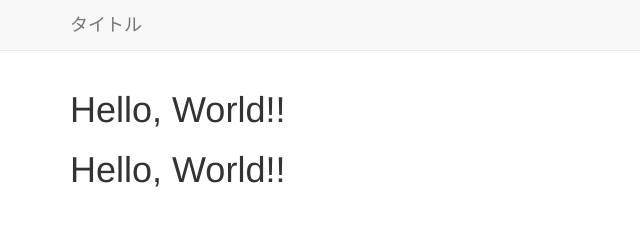
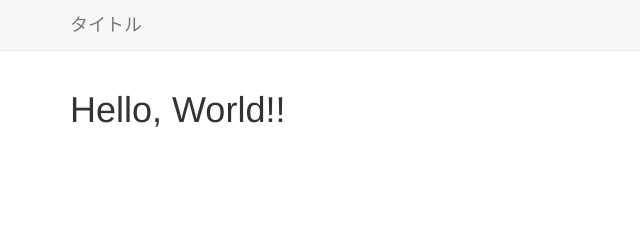
Before and after one commit to takaocs/homepage_from_github, a plain HTML site: page index.html in a window 1280 px wide. Shown: the whole page, without its empty margins (0-640 px from the left). Drawn offline with nearby package versions, Linux system fonts and the light colour scheme.

Commit message:
内容を修正しました

```diff
--- a/index.html
+++ b/index.html
@@ -23,7 +23,6 @@
         <div id="wrap">
             <div class="container">
                 <h1>Hello, World!!</h1>
-                <h1>Hello, World!!</h1>
             </div><!-- //.container -->
             <div id="push"><!-- フッターの設定 --></div>
         </div><!-- //#wrap -->
```
